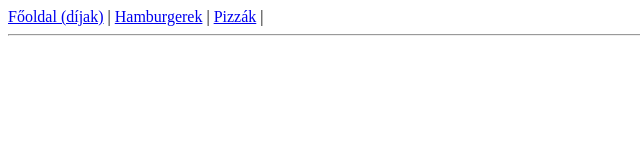
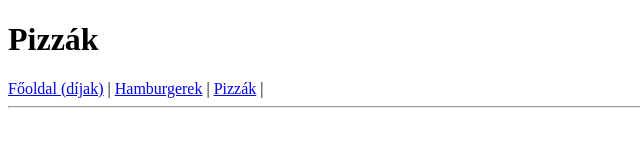
Before and after one commit to Osandpeti/projekt_3, a plain HTML site: page pizzak.html in a window 1280 px wide. Shown: the whole page, without its empty margins (0-640 px from the left). Drawn offline with Linux system fonts and the light colour scheme.

Commit message:
címsor létrehozása

```diff
--- a/pizzak.html
+++ b/pizzak.html
@@ -8,6 +8,7 @@
 </head>
 
 <body>
+	<h1>Pizzák</h1>
 	<a href="index.html">Főoldal (díjak)</a> |
 	<a href="hamburgerek.html">Hamburgerek</a> |
 	<a href="pizzak.html">Pizzák</a> |
```
